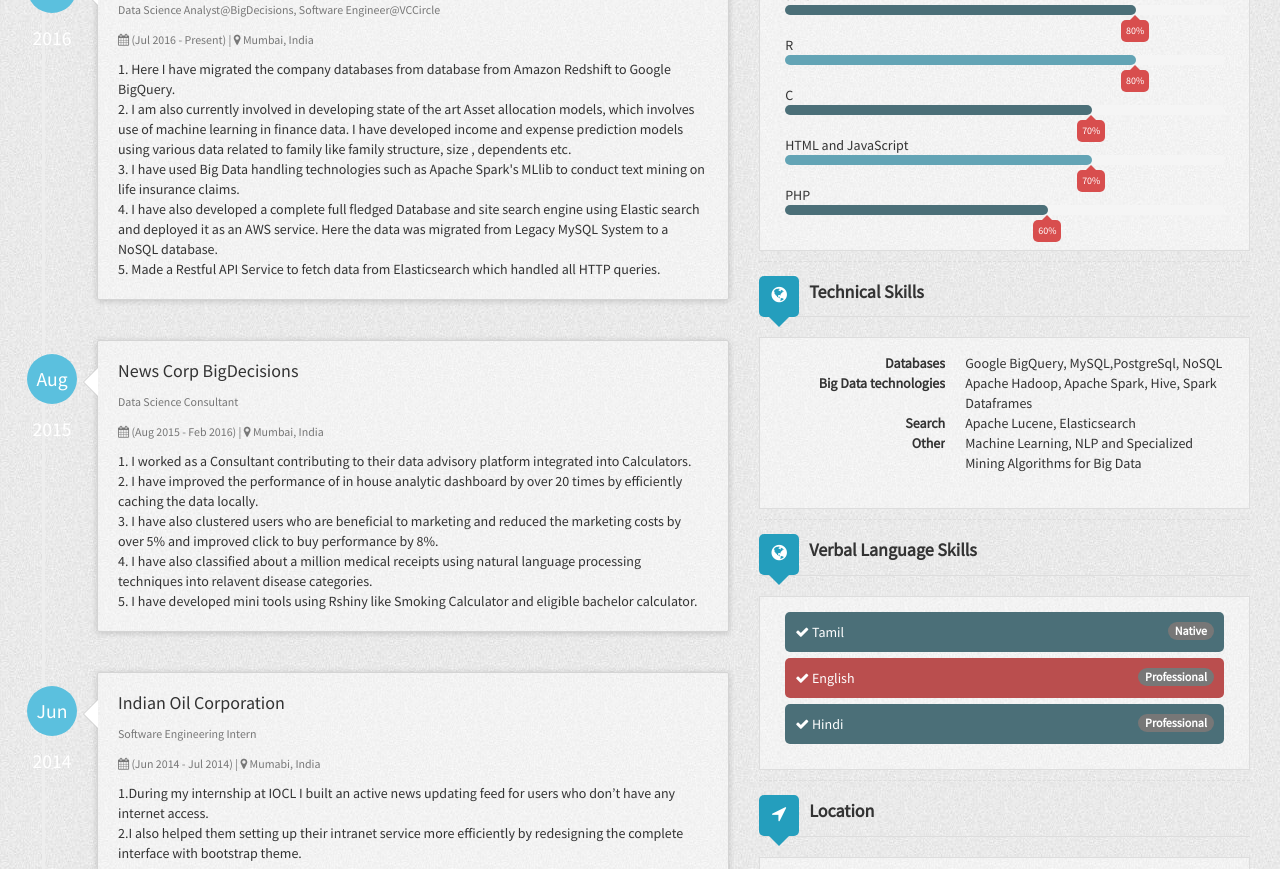
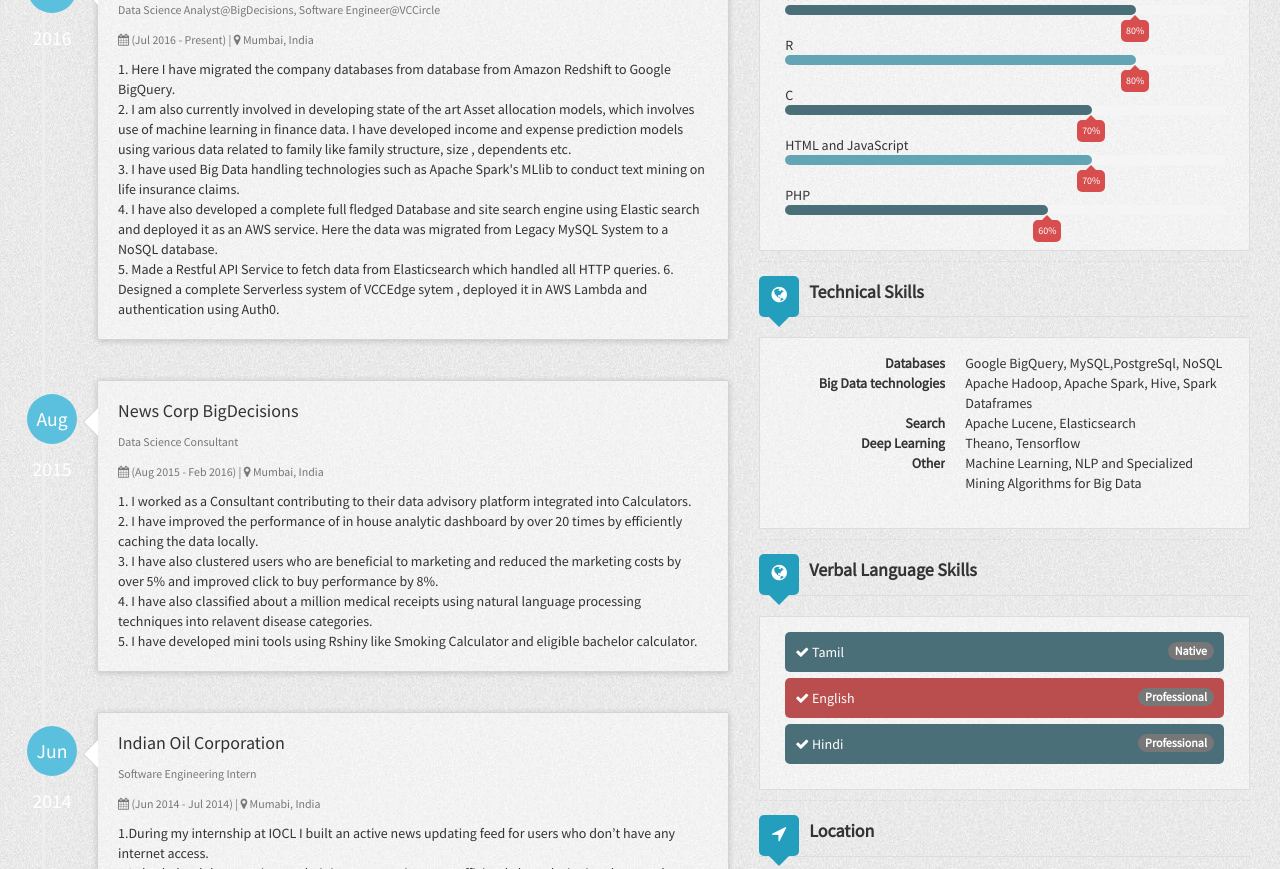
Before and after one commit to rahul-iyer/rahul-iyer.github.io, a Jekyll site: the page built from index.html, in a window 1280 px wide and 900 px high, scrolled down 318 px, cut to the strip 0-869 px from the top of the window. Built offline with Jekyll 4.4.1, drawn with Linux system fonts in a browser that asks for light colours; nearby versions of some CDN libraries.

Commit message:
New skills

```diff
--- a/_config.yml
+++ b/_config.yml
@@ -39,6 +39,7 @@
                   3. I have used Big Data handling technologies such as Apache Spark's MLlib to conduct text mining on life insurance claims.<br>
                   4. I have also developed a complete full fledged Database and site search engine using Elastic search and deployed it as an AWS service. Here the data was migrated from Legacy MySQL System to a NoSQL database.<br>
                   5. Made a Restful API Service to fetch data from Elasticsearch which handled all HTTP queries.
+                  6. Designed a complete Serverless system of VCCEdge sytem , deployed it in AWS Lambda and authentication using Auth0.
     - work2:
       company: News Corp BigDecisions
       location: Mumbai, India
@@ -148,5 +149,8 @@
       name: Search
       description: Apache Lucene, Elasticsearch
     - skill4:
+      name: Deep Learning
+      description: Theano, Tensorflow
+    - skill5:
       name: Other
       description: Machine Learning, NLP and Specialized Mining Algorithms for Big Data
```
